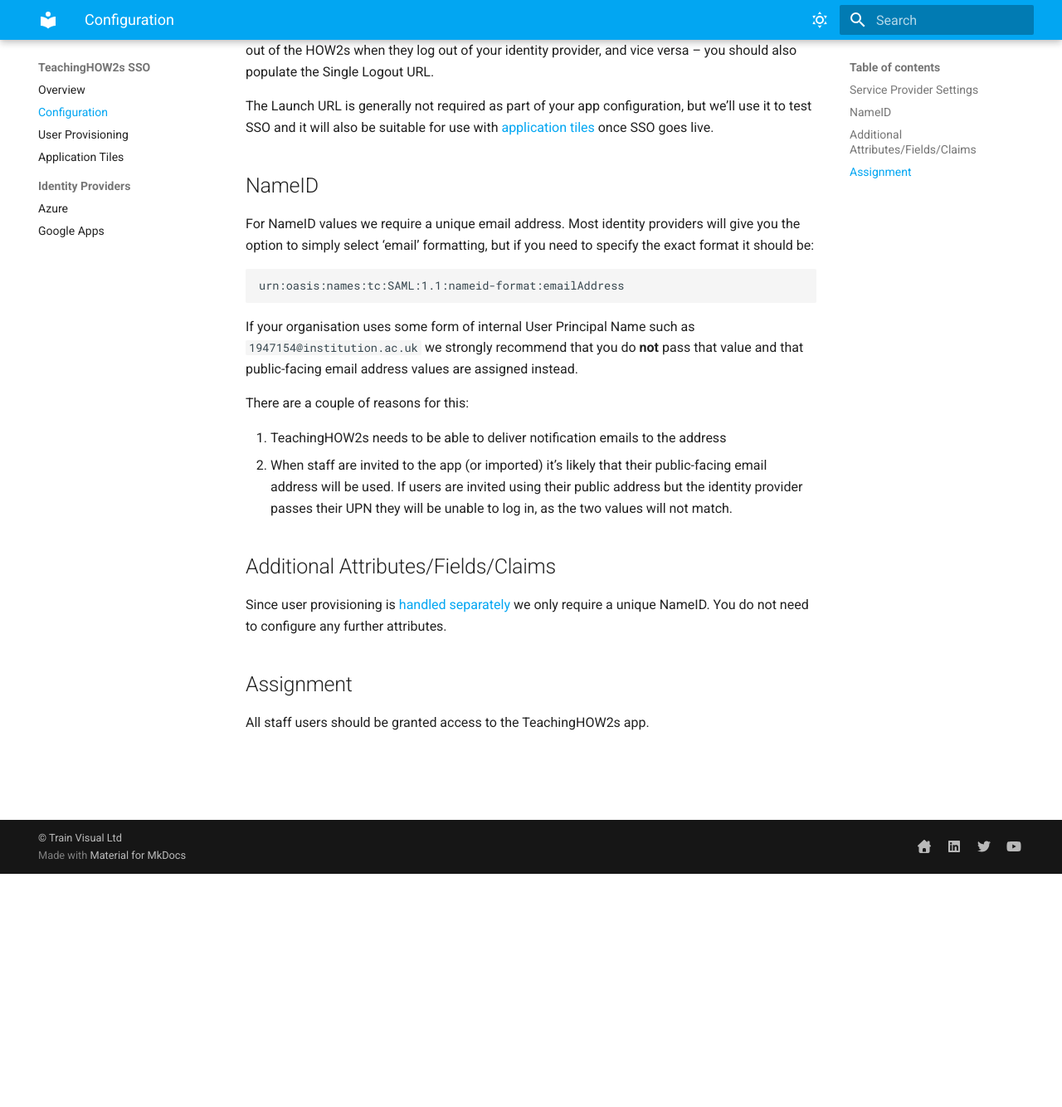
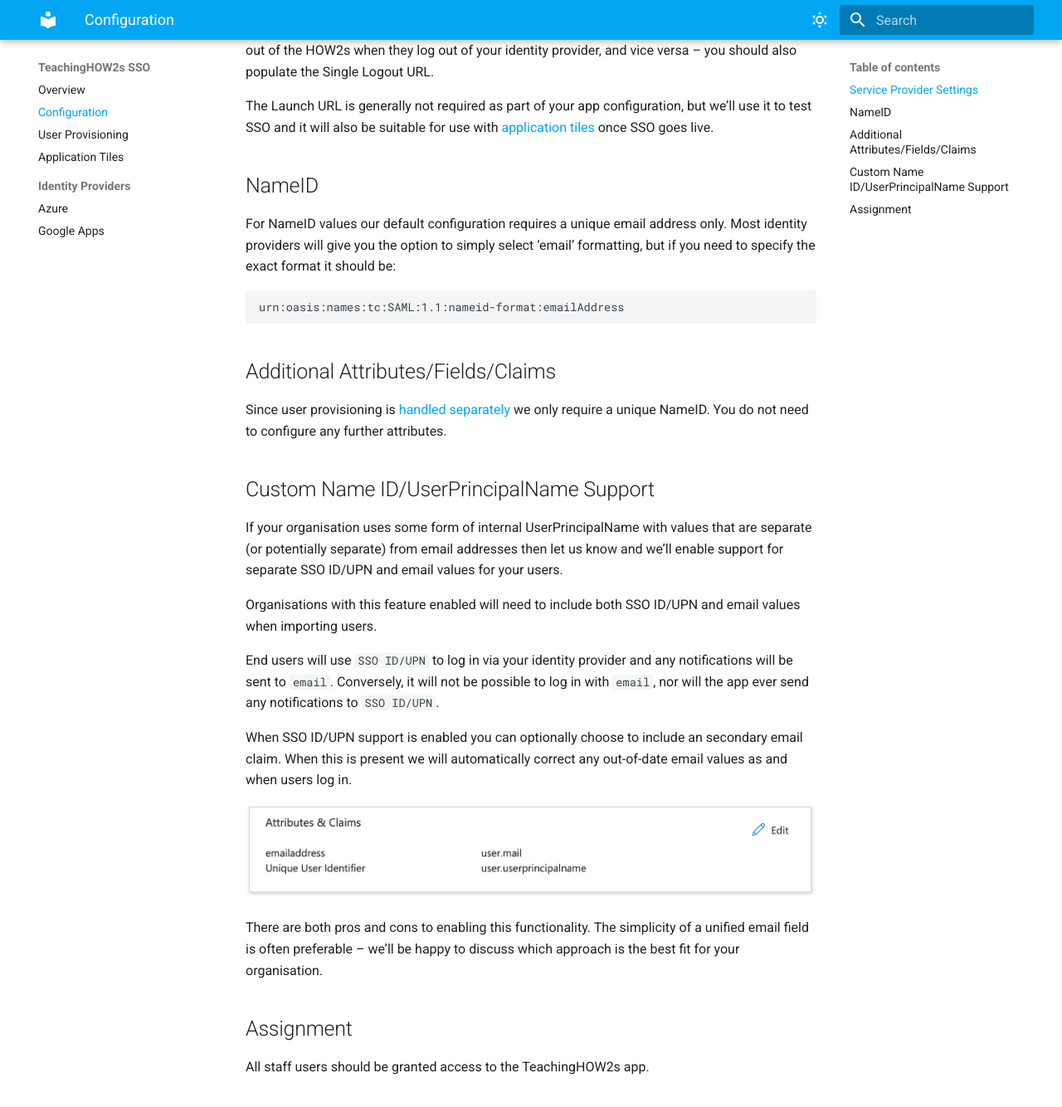
Before and after one commit to TeachingHOW2s/sso, an MkDocs documentation site: the page built from docs/configuration.md, in a window 1280 px wide and 1400 px high, scrolled down 685 px. Shown: the top 1334 px of the window at 83% size. Built offline with MkDocs 1.6.1 and Material for MkDocs 9.7.7, drawn with Linux system fonts in a browser that asks for light colours; before the commit the page ends 1738 px from its top, so only the background shows below that; some of the changed text lies outside the part shown.

Commit message:
Document UserPrincipalName support

```diff
--- a/docs/configuration.md
+++ b/docs/configuration.md
@@ -23,21 +23,28 @@
 
 ## NameID
 
-For NameID values we require a unique email address. Most identity providers will give you the option to simply select 'email' formatting, but if you need to specify the exact format it should be:
+For NameID values our default configuration requires a unique email address only. Most identity providers will give you the option to simply select 'email' formatting, but if you need to specify the exact format it should be:
 
     urn:oasis:names:tc:SAML:1.1:nameid-format:emailAddress
-
-If your organisation uses some form of internal User Principal Name such as `1947154@institution.ac.uk` we strongly recommend that you do **not** pass that value and that public-facing email address values are assigned instead.
-
-There are a couple of reasons for this:
-
-1. TeachingHOW2s needs to be able to deliver notification emails to the address
-2. When staff are invited to the app (or imported) it's likely that their public-facing email address will be used. If users are invited using their public address but the identity provider passes their UPN they will be unable to log in, as the two values will not match.
 
 ## Additional Attributes/Fields/Claims
 
 Since user provisioning is [handled separately](../provisioning) we only require a unique NameID. You do not need to configure any further attributes.
 
+## Custom Name ID/UserPrincipalName Support
+
+If your organisation uses some form of internal UserPrincipalName with values that are separate (or potentially separate) from email addresses then let us know and we'll enable support for separate SSO ID/UPN and email values for your users.
+
+Organisations with this feature enabled will need to include both SSO ID/UPN and email values when importing users.
+
+End users will use `SSO ID/UPN` to log in via your identity provider and any notifications will be sent to `email`. Conversely, it will not be possible to log in with `email`, nor will the app ever send any notifications to `SSO ID/UPN`.
+
+When SSO ID/UPN support is enabled you can optionally choose to include an secondary email claim. When this is present we will automatically correct any out-of-date email values as and when users log in.
+
+![Azure configuration screenshot](../images/azure-upn-config.png)
+
+There are both pros and cons to enabling this functionality. The simplicity of a unified email field is often preferable – we'll be happy to discuss which approach is the best fit for your organisation.
+
 ## Assignment
 
 All staff users should be granted access to the TeachingHOW2s app.
--- a/docs/providers/azure.md
+++ b/docs/providers/azure.md
@@ -14,7 +14,7 @@
 
 - Browse to Manage → Single sign-on → SAML
 - Populate the configuration settings using the details we've provided. See the screenshot below for reference.
-- Assign `user.mail` as the Name ID. No additional claims are required.
+- Assign `user.mail` as the Name ID. No additional claims are required unless you have opted to use [separate UserPrincipalName and email values](../../configuration#custom-name-iduserprincipalname-support).
 - [Send us](mailto:support@teachinghow2s.com) the app's Login URL, Azure ID Identifier, Logout URL and a copy of your Base64-encoded certificate.
 - If you don't already have HOW2 access, let us know the Azure email address you'll be testing with and we'll create a corresponding HOW2 account for you.
 - Once we've updated your configuration settings on our side you'll be able to test SSO logins via your Launch URL.
--- a/mkdocs.yml
+++ b/mkdocs.yml
@@ -8,6 +8,7 @@
   features:
     - navigation.expand
     - navigation.sections
+    - navigation.footer
   favicon: images/favicon.png
   palette:
     - media: "(prefers-color-scheme: light)"
```
Also changed, not shown: docs/images/azure-upn-config.png (added).
